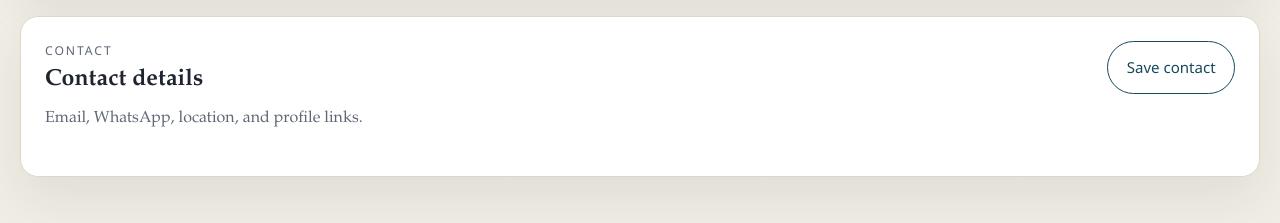
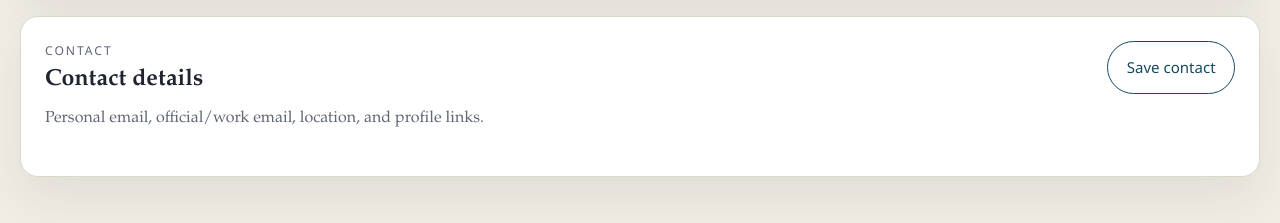
Before and after one commit to bernardksarpong/bernardksarpong.github.io, a Jekyll site: the page editor.html, which Jekyll copies as it is, in a window 1280 px wide and 900 px high, scrolled down 1515 px. Shown: the part 659-882 px from the top of the window. Built offline with Jekyll 4.4.1, drawn with Linux system fonts in a browser that asks for light colours.

Commit message:
Add official email field to contact editor

```diff
--- a/_data/contact.yml
+++ b/_data/contact.yml
@@ -1,5 +1,6 @@
 location: Takushoku University, 3 Chome-4-14 Kohinata, Bunkyo City, Tokyo 112-8585
 email: bernardosarpong@gmail.com
+official_email: ""
 whatsapp_label: +233-247-012-355
 whatsapp_url: https://wa.me/233247012355
 google_scholar_label: Google Scholar
--- a/assets/js/editor.js
+++ b/assets/js/editor.js
@@ -229,6 +229,7 @@
     fields: [
       { type: "text", key: "location", label: "Location" },
       { type: "email", key: "email", label: "Email" },
+      { type: "email", key: "official_email", label: "Official / work email", full: true },
       { type: "text", key: "whatsapp_label", label: "WhatsApp display text" },
       { type: "url", key: "whatsapp_url", label: "WhatsApp URL", full: true },
       { type: "text", key: "google_scholar_label", label: "Google Scholar label" },
--- a/contact.html
+++ b/contact.html
@@ -23,6 +23,12 @@
         <strong>Email</strong>
         <a href="mailto:{{ contact.email }}">{{ contact.email }}</a>
       </li>
+      {% if contact.official_email and contact.official_email != "" %}
+        <li>
+          <strong>Official / Work Email</strong>
+          <a href="mailto:{{ contact.official_email }}">{{ contact.official_email }}</a>
+        </li>
+      {% endif %}
 
     </ul>
   </article>
--- a/editor.html
+++ b/editor.html
@@ -149,7 +149,7 @@
           <div>
             <p class="section-eyebrow">Contact</p>
             <h2>Contact details</h2>
-            <p>Email, WhatsApp, location, and profile links.</p>
+            <p>Personal email, official/work email, location, and profile links.</p>
           </div>
           <button class="button button-secondary" data-save-section="contact" type="button">Save contact</button>
         </div>
```
Also changed, not shown: README.md.
